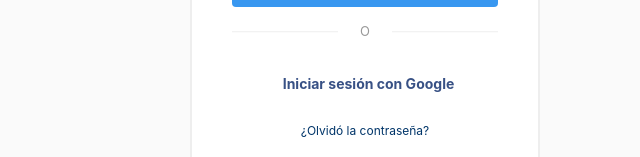
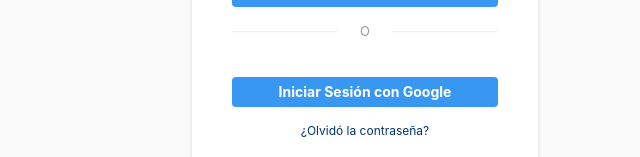
Before and after one commit to fernirepullo/react-instagram-clone, a React (Create React App) app: page / in a window 1280 px wide. Shown: the part 300-457 px from the top of the page, without its empty margins (640-1280 px from the left). Built offline with nearby package versions, Linux system fonts and the light colour scheme.

Commit message:
Proyecto terminado

```diff
--- a/src/CSS/Login.css
+++ b/src/CSS/Login.css
@@ -122,21 +122,21 @@ body {
   }
 
   /*-- FACEBOOK --*/
-  .facebook-login {
+  .google-login {
     font-size: 1.4rem;
     font-weight: bold;
     color: #385185;
     margin-bottom: 2.5rem;
   }
 
-  .facebook-login {
+  .google-login {
     font-size: 1.4rem;
     font-weight: bold;
     color: #385185;
     margin-bottom: 2.5rem;
   }
 
-  .facebook-login i {
+  .google-login i {
     font-size: 2rem;
     margin-right: 0.7rem;
   }
--- a/src/Components/Feed.js
+++ b/src/Components/Feed.js
@@ -1,9 +1,13 @@
 import React from 'react';
 import { useEffect, useState } from 'react';
-import { baseDatos } from "../Configuration/Firebase_Configuration";
+import { baseDatos, auth } from "../Configuration/Firebase_Configuration";
+import { signOut } from '@firebase/auth';
 import Post from '../Components/Post';
+import { useNavigate } from 'react-router';
 
 const Feed = () => {
+
+    let navigate = useNavigate();
 
     const [posts, setPosts] = useState([]);
 
@@ -18,21 +22,41 @@ const Feed = () => {
 
     }, []);
 
+    const salir = (event) => {
+
+        event.preventDefault();
+
+        signOut(auth).then(() => {
+
+            console.log("Cerrando Sesión.");
+            navigate('/');
+        })
+    }
+
     return <>
+
+        <div>
+        <h3>Conectado como: <strong>{auth.currentUser.email}</strong></h3>
+        <button className="form-btn" type="submit" onClick={salir}>
+            Cerrar Sesi&oacute;n
+        </button>
+        </div>
+
         <div>
             {
                 posts.map(({ id, post }) => (
                     <Post
-                    key={id}
-                    usuario={post.usuario}
-                    textoPost={post.textoPost}
-                    imagenUrl={post.imagenUrl}
-                    imagenAvatar={post.imagenAvatar}
+                        key={id}
+                        usuario={post.usuario}
+                        textoPost={post.textoPost}
+                        imagenUrl={post.imagenUrl}
+                        imagenAvatar={post.imagenAvatar}
                     />
 
                 ))
             }
         </div>
+
     </>
 };
 
--- a/src/Components/Login.js
+++ b/src/Components/Login.js
@@ -7,8 +7,9 @@ import { useNavigate } from 'react-router';
 import { signInWithEmailAndPassword } from "firebase/auth";
 import { auth } from "../Configuration/Firebase_Configuration";
 
+
 //REGISTRO CON GOOGLE
-//import { getAuth, signInWithPopup, getRedirectResult, GoogleAuthProvider } from "firebase/auth";
+import { signInWithPopup, GoogleAuthProvider } from "firebase/auth";
 
 const Login = () => {
 
@@ -18,6 +19,40 @@ const Login = () => {
     const [email, setEmail] = useState('');
     const [password, setPassword] = useState('');
     const [user, setUser] = useState(null);
+
+    //LOGIN CON GOOGLE
+    const loginGoogle = (event) =>{
+
+        event.preventDefault();
+
+        const provider = new GoogleAuthProvider();
+
+        signInWithPopup(auth, provider)
+            .then((result) =>{
+
+                const credenciales = GoogleAuthProvider.credentialFromResult(result);
+                const token = credenciales.accessToken;
+                const user = result.user;
+                console.log("Conectado con google");
+                navigate("/feed");
+            })
+
+            .catch((error) =>{
+
+                const errorCode = error.code;
+                const errorMessage = error.message;
+                const correoUsuario = error.email;
+                const credencialUsuario = GoogleAuthProvider.credentialFromError(error);
+
+                console.log(errorCode);
+                console.log(errorMessage);
+                console.log(correoUsuario);
+                console.log(credencialUsuario);
+            })
+    }
+
+
+    //LOGIN CON CORREO Y CONTRASEÑA
 
     const login = (event) =>{
 
@@ -80,9 +115,9 @@ const Login = () => {
 
                         <span className="has-separator">O</span>
 
-                        <a href="#" className="facebook-login">
-                            <i className="fab fa-facebook" /> Iniciar sesi&oacute;n con Google
-                        </a>
+                        <button className="form-btn" type="submit" onClick={loginGoogle}>
+                            Iniciar Sesi&oacute;n con Google
+                        </button>
 
                         <a className="password-reset" href="#">
                             ¿Olvidó la contrase&ntilde;a?
--- a/src/Components/SignUp.js
+++ b/src/Components/SignUp.js
@@ -38,7 +38,6 @@ const Register = () => {
                 // ..
             });
 
-
         auth.createUserWithEmailAndPassword(email, password)
             .then(navigate('/login'))
             .catch((error) => alert(error.message));
@@ -75,7 +74,7 @@ const Register = () => {
                         <button
                         className="form-btn"
                         type="submit"
-                        onClick={signUp()}>
+                        onClick={signUp}>
 
                         Registrar usuario
                     </button>
```
